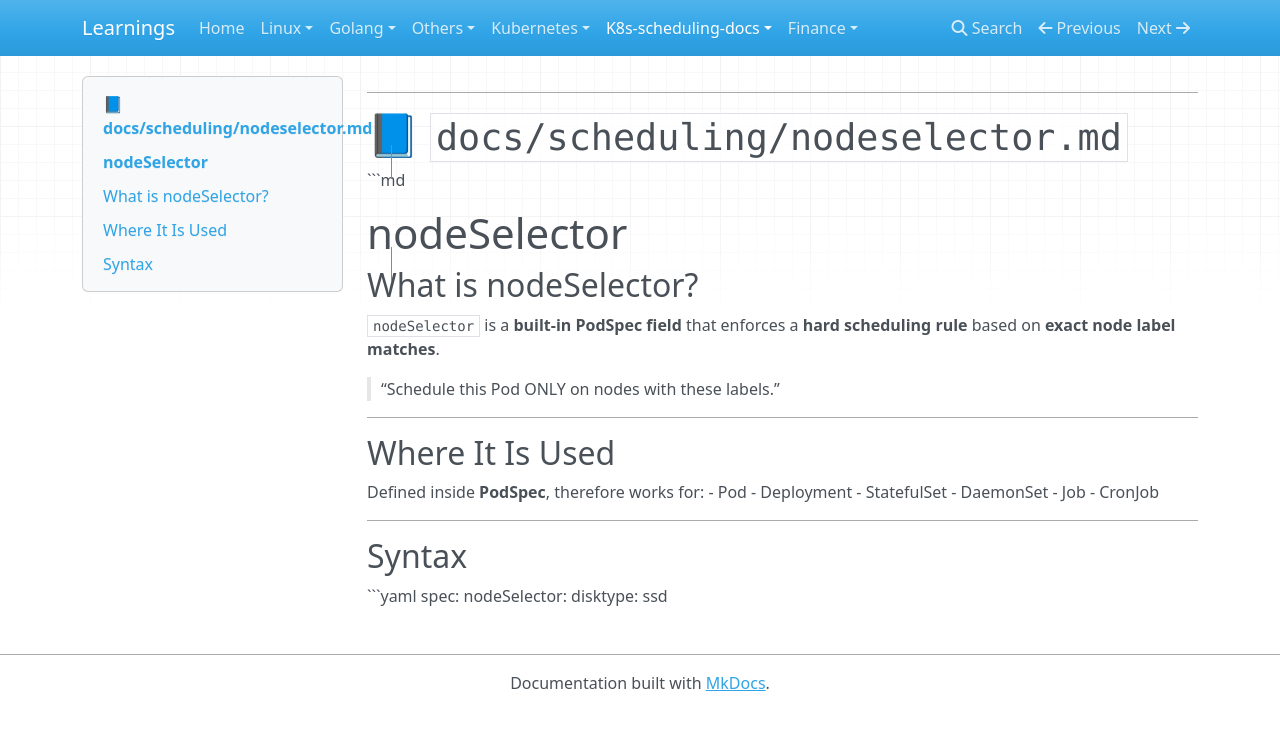
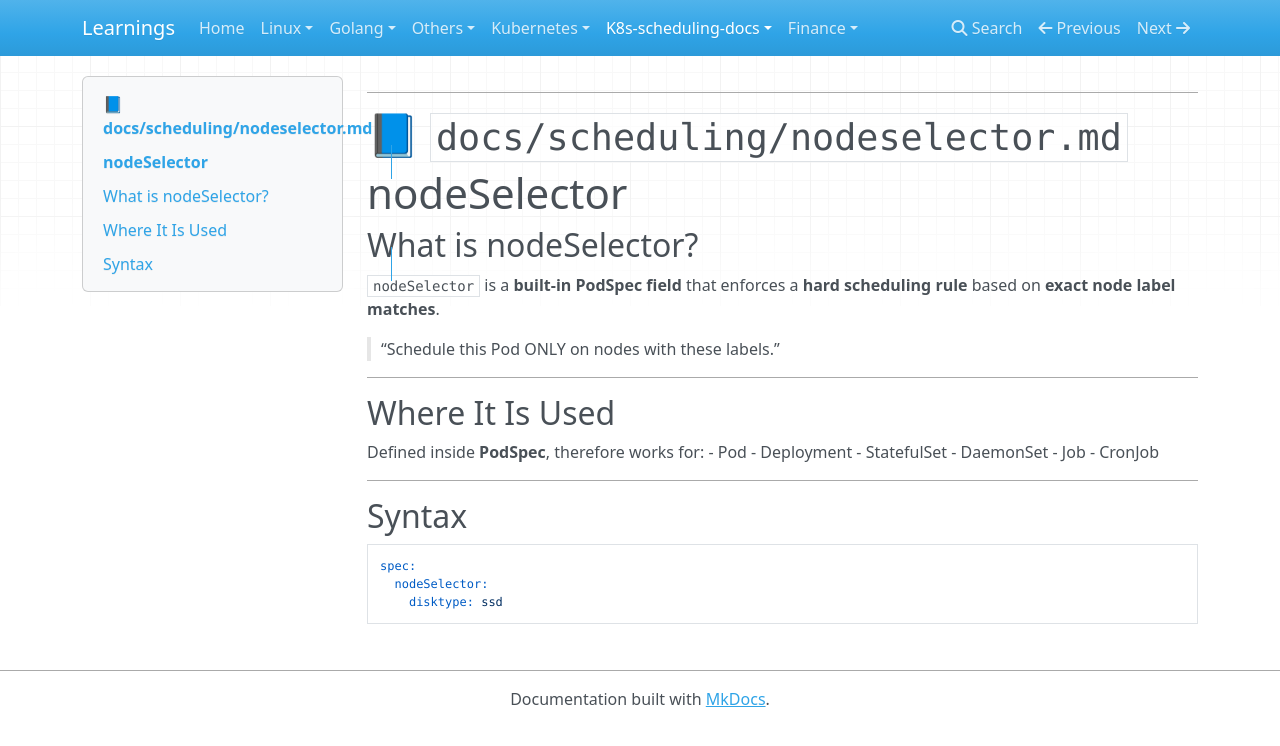
Before and after one commit to githubfordevops/Learnings, an MkDocs documentation site: the page built from docs/k8s-scheduling-docs/nodeselector.md, in a window 1280 px wide. Shown: the top 746 px of the page. Built offline with MkDocs 1.6.1, drawn with Linux system fonts in a browser that asks for light colours; nearby versions of some CDN libraries.

Commit message:
Update nodeselector.md

````diff
--- a/docs/k8s-scheduling-docs/nodeselector.md
+++ b/docs/k8s-scheduling-docs/nodeselector.md
@@ -3,7 +3,6 @@
 
 # 📘 `docs/scheduling/nodeselector.md`
 
-```md
 # nodeSelector
 
 ## What is nodeSelector?
@@ -33,3 +32,4 @@ Defined inside **PodSpec**, therefore works for:
 spec:
   nodeSelector:
     disktype: ssd
+```
````
